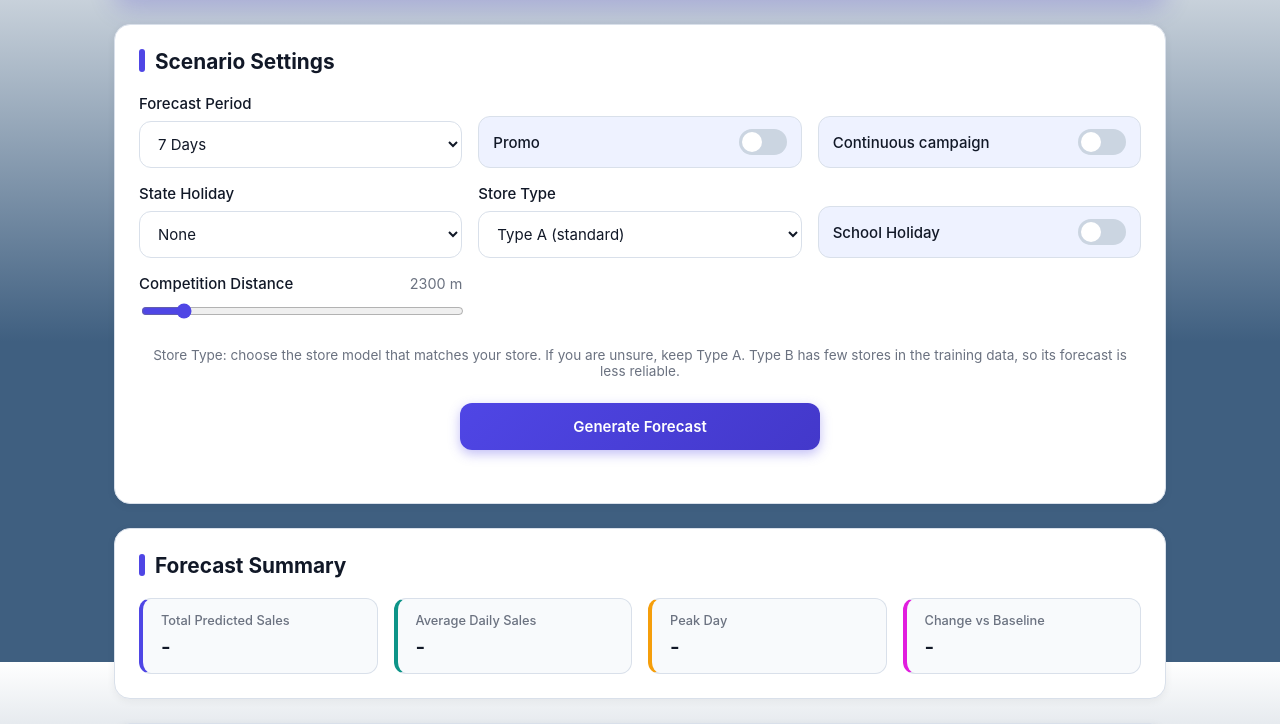
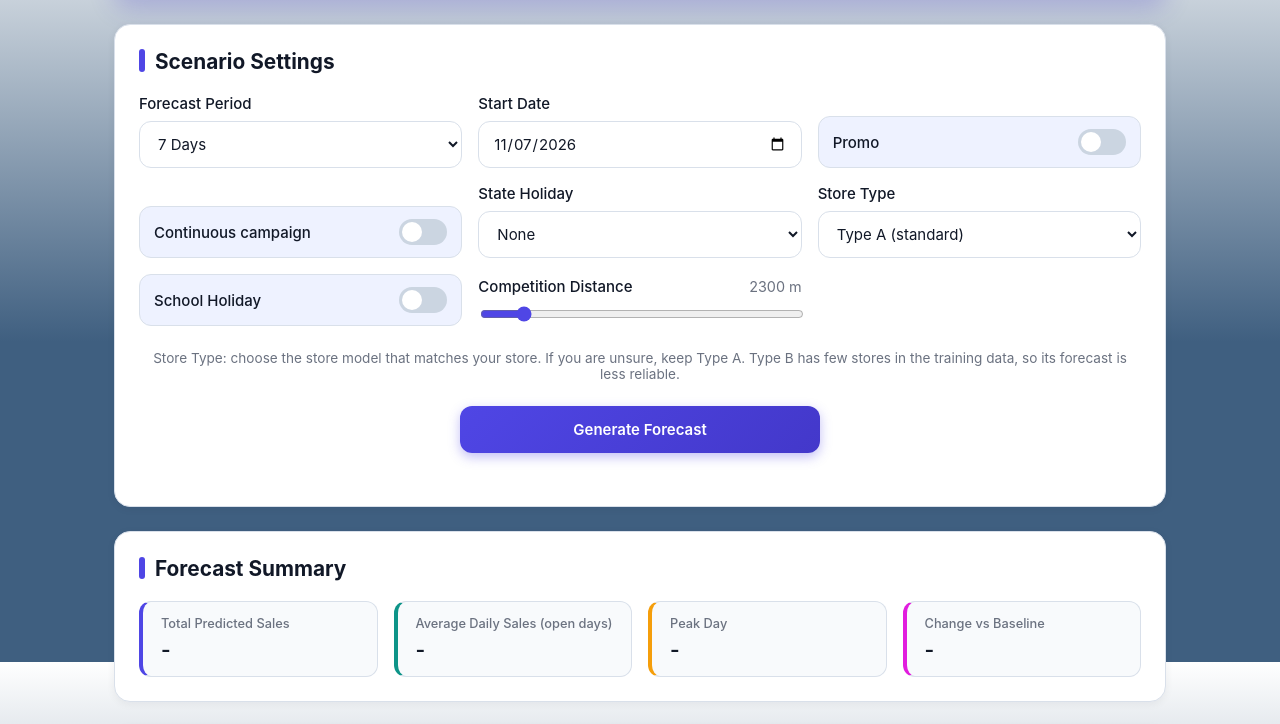
Before and after one commit to ANZ910/SCENARIO-BASED-DEMAND-FORECASTING-FOR-RETAIL-SALES-USING-MACHINE-LEARNING, a Flask app: page / in a window 1280 px wide. Shown: the part 138-862 px from the top of the page. Run offline with Flask 3, Linux system fonts and the light colour scheme; parts of the project's set-up code (start-up, migrations or seed data) failed here and were passed over; some libraries are stand-ins or nearby versions.

Commit message:
add promo days, duration and start date

```diff
--- a/app.py
+++ b/app.py
@@ -1,3 +1,6 @@
+import re
+from datetime import date, timedelta
+
 from flask import Flask, render_template, request, jsonify
 import predict
 
@@ -7,6 +10,19 @@ app = Flask(__name__)
 def index():
     return render_template("index.html")
 
+
+def parse_iso_date(value):
+    """Return a date for a 'YYYY-MM-DD' string between 2000 and 2100, else None"""
+
+    if not isinstance(value, str) or not re.fullmatch(r"\d{4}-\d{2}-\d{2}", value):
+        return None
+    try:
+        parsed = date.fromisoformat(value)
+    except ValueError:
+        return None
+    if not 2000 <= parsed.year <= 2100:
+        return None
+    return parsed
 
 
 def validate_inputs(data):
@@ -19,9 +35,35 @@ def validate_inputs(data):
     if period not in [7, 14, 30]:
         return None, "forecast_period_days must be 7, 14, or 30"
 
-    for name in ("promo", "promo2", "school_holiday"):
+    for name in ("promo2", "school_holiday"):
         if data.get(name) not in (0,1):
             return None, f"{name} must be 0 or 1"
+
+    # start_date is optional: if it is missing, predict.py starts tomorrow
+    start_date = None
+    if data.get("start_date") is not None:
+        start_date = parse_iso_date(data["start_date"])
+        if start_date is None:
+            return None, "start_date must be a date written as YYYY-MM-DD"
+
+    # promo_dates: the real dates that get Promo = 1 (empty list = no promo)
+    raw_promo_dates = data.get("promo_dates", [])
+    if not isinstance(raw_promo_dates, list) or len(raw_promo_dates) > period:
+        return None, f"promo_dates must be a list of at most {period} dates"
+
+    promo_dates = []
+    for raw in raw_promo_dates:
+        parsed = parse_iso_date(raw)
+        if parsed is None:
+            return None, "promo_dates must contain dates written as YYYY-MM-DD"
+        promo_dates.append(parsed)
+
+    if promo_dates:
+        if start_date is None:
+            return None, "start_date is required when promo_dates is given"
+        last_day = start_date + timedelta(days=period - 1)
+        if any(d < start_date or d > last_day for d in promo_dates):
+            return None, "every promo date must fall inside the forecast period"
 
     label = data.get("state_holiday_label")
     if not isinstance(label, str) or label not in predict.STATE_HOLIDAY_OPTIONS:
@@ -39,7 +81,8 @@ def validate_inputs(data):
 
     cleaned = {
         "forecast_period_days": int(period),
-        "promo": int(data["promo"]),
+        "start_date": start_date,
+        "promo_dates": sorted(set(promo_dates)),
         "promo2": int(data["promo2"]),
         "state_holiday_label": label,
         "school_holiday": int(data["school_holiday"]),
--- a/static/script.js
+++ b/static/script.js
@@ -1,5 +1,3 @@
-
-// script.js
 // Front-end logic for the Demand Forecasting Dashboard.
 // Reads the scenario inputs, sends them to Flask (/forecast),
 // then draws both charts and fills in the summary cards.
@@ -10,6 +8,7 @@ const BASELINE_COLOR = "#42474d";
 
 // Grab the elements we need (by the ids in index.html)
 const periodSelect   = document.getElementById("forecast-period");
+const startDateInput = document.getElementById("start-date");
 const promoBox       = document.getElementById("promo");
 const promo2Box      = document.getElementById("promo2");
 const holidaySelect  = document.getElementById("state-holiday");
@@ -19,17 +18,217 @@ const distanceSlider = document.getElementById("competition-distance");
 const distanceValue  = document.getElementById("distance-value");
 const button         = document.getElementById("forecast-button");
 const errorMessage   = document.getElementById("error-message");
+const promoDaysBlock = document.getElementById("promo-days");
+const calendarEl     = document.getElementById("promo-calendar");
+const promoCountEl   = document.getElementById("promo-count");
 
 // Show the slider's current number as the user drags it
 distanceSlider.addEventListener("input", () => {
   distanceValue.textContent = distanceSlider.value;
 });
 
+
+// ---------- Promo days calendar ----------
+
+const WEEKDAY_NAMES = ["Mon", "Tue", "Wed", "Thu", "Fri", "Sat", "Sun"];
+const MONTH_NAMES = ["Jan", "Feb", "Mar", "Apr", "May", "Jun",
+                     "Jul", "Aug", "Sep", "Oct", "Nov", "Dec"];
+
+// The dates (as "YYYY-MM-DD") the user has ticked for promo
+const selectedPromoDates = new Set();
+
+// Date -> "YYYY-MM-DD" using local date parts (toISOString would shift the day by time zone)
+function toISO(date) {
+  const y = date.getFullYear();
+  const m = String(date.getMonth() + 1).padStart(2, "0");
+  const d = String(date.getDate()).padStart(2, "0");
+  return `${y}-${m}-${d}`;
+}
+
+// "YYYY-MM-DD" -> Date at local midnight
+function parseISO(text) {
+  const [y, m, d] = text.split("-").map(Number);
+  return new Date(y, m - 1, d);
+}
+
+// Monday = 0 ... Sunday = 6
+function weekdayIndex(date) {
+  return (date.getDay() + 6) % 7;
+}
+
+// Tomorrow in the user's own time zone
+function setDefaultStartDate() {
+  const tomorrow = new Date();
+  tomorrow.setDate(tomorrow.getDate() + 1);
+  startDateInput.value = toISO(tomorrow);
+}
+
+// Every real date in the forecast window ([] if the start date is empty or invalid)
+function getForecastDates() {
+  if (!/^\d{4}-\d{2}-\d{2}$/.test(startDateInput.value)) return [];
+  const start = parseISO(startDateInput.value);
+  if (isNaN(start)) return [];
+
+  const days = Number(periodSelect.value);
+  const dates = [];
+  for (let i = 0; i < days; i++) {
+    dates.push(new Date(start.getFullYear(), start.getMonth(), start.getDate() + i));
+  }
+  return dates;
+}
+
+// Type C stores are closed on Sundays, so promo has no effect there
+function isClosed(date) {
+  return storeTypeSelect.value === "c" && weekdayIndex(date) === 6;
+}
+
+// How many open days there are, and how many of them have promo
+function promoStats() {
+  const dates = getForecastDates();
+  const openDates = dates.filter(d => !isClosed(d));
+  const picked = openDates.filter(d => selectedPromoDates.has(toISO(d))).length;
+  return { total: dates.length, open: openDates.length, picked: picked };
+}
+
+function updatePromoCount() {
+  const stats = promoStats();
+  if (stats.total === 0) {
+    promoCountEl.textContent = "Choose a start date to pick promo days.";
+    return;
+  }
+  let text = `${stats.picked} of ${stats.open} open days with promo`;
+  if (stats.open < stats.total) {
+    text += " (Type C is closed on Sundays)";
+  }
+  promoCountEl.textContent = text;
+}
+
+// Drop ticked dates that are no longer inside the forecast window
+function pruneSelection() {
+  const valid = new Set(getForecastDates().map(toISO));
+  [...selectedPromoDates].forEach(iso => {
+    if (!valid.has(iso)) selectedPromoDates.delete(iso);
+  });
+}
+
+// Draw the calendar: Mon-Sun header, blank cells before the first date, then one button per date
+function renderCalendar() {
+  calendarEl.replaceChildren();
+
+  const dates = getForecastDates();
+  if (dates.length > 0) {
+    WEEKDAY_NAMES.forEach(name => {
+      const head = document.createElement("div");
+      head.className = "calendar-head";
+      head.textContent = name;
+      calendarEl.appendChild(head);
+    });
+
+    for (let i = 0; i < weekdayIndex(dates[0]); i++) {
+      calendarEl.appendChild(document.createElement("div"));
+    }
+
+    dates.forEach((date, i) => {
+      const iso = toISO(date);
+      const cell = document.createElement("button");
+      cell.type = "button";
+      cell.className = "day-cell";
+      cell.dataset.date = iso;
+
+      const num = document.createElement("span");
+      num.className = "day-num";
+      num.textContent = date.getDate();
+      cell.appendChild(num);
+
+      // Show the month on the first cell and on the 1st of each month
+      if (i === 0 || date.getDate() === 1) {
+        const month = document.createElement("span");
+        month.className = "day-month";
+        month.textContent = MONTH_NAMES[date.getMonth()];
+        cell.appendChild(month);
+      }
+
+      if (isClosed(date)) {
+        cell.classList.add("closed");
+        cell.setAttribute("aria-disabled", "true");
+        cell.title = "Closed on Sundays (Type C)";
+      } else {
+        const on = selectedPromoDates.has(iso);
+        cell.classList.toggle("selected", on);
+        cell.setAttribute("aria-pressed", String(on));
+      }
+
+      calendarEl.appendChild(cell);
+    });
+  }
+
+  updatePromoCount();
+}
+
+// Tick or untick one date (only that cell is updated, so keyboard focus stays on it)
+calendarEl.addEventListener("click", event => {
+  const cell = event.target.closest(".day-cell");
+  if (!cell || cell.classList.contains("closed")) return;
+
+  const iso = cell.dataset.date;
+  const on = !selectedPromoDates.has(iso);
+  if (on) selectedPromoDates.add(iso); else selectedPromoDates.delete(iso);
+
+  cell.classList.toggle("selected", on);
+  cell.setAttribute("aria-pressed", String(on));
+  updatePromoCount();
+});
+
+// Presets replace the current selection. Closed days are skipped.
+function applyPreset(name) {
+  selectedPromoDates.clear();
+
+  if (name !== "clear") {
+    getForecastDates().forEach((date, i) => {
+      if (isClosed(date)) return;
+      const weekday = weekdayIndex(date);
+      const on =
+        name === "every" ||
+        (name === "weekdays" && weekday < 5) ||
+        (name === "weekends" && weekday >= 5) ||
+        (name === "first-week" && i < 7);
+      if (on) selectedPromoDates.add(toISO(date));
+    });
+  }
+
+  renderCalendar();
+}
+
+document.querySelectorAll("[data-preset]").forEach(btn => {
+  btn.addEventListener("click", () => applyPreset(btn.dataset.preset));
+});
+
+// The calendar only shows while Promo is ON; start with Weekdays so it is never empty
+promoBox.addEventListener("change", () => {
+  promoDaysBlock.hidden = !promoBox.checked;
+  if (promoBox.checked && selectedPromoDates.size === 0) {
+    applyPreset("weekdays");
+  }
+});
+
+// A new period or start date moves the window; a new store type changes which days are closed
+function onWindowChange() {
+  pruneSelection();
+  renderCalendar();
+}
+periodSelect.addEventListener("change", onWindowChange);
+startDateInput.addEventListener("change", onWindowChange);
+storeTypeSelect.addEventListener("change", renderCalendar);
+
+
+// ---------- Forecast request ----------
+
 // Read every input and build the JSON that /forecast expects
 function getInputs() {
   return {
     forecast_period_days: Number(periodSelect.value),
-    promo: promoBox.checked ? 1 : 0,
+    start_date: startDateInput.value,
+    promo_dates: promoBox.checked ? [...selectedPromoDates].sort() : [],
     promo2: promo2Box.checked ? 1 : 0,
     state_holiday_label: holidaySelect.value,
     school_holiday: schoolBox.checked ? 1 : 0,
@@ -138,6 +337,18 @@ function drawComparisonChart(result) {
 // Send the inputs to Flask and handle the reply
 async function runForecast() {
   errorMessage.textContent = "";
+
+  // Check the promo days before sending anything
+  const stats = promoStats();
+  if (stats.total === 0) {
+    errorMessage.textContent = "Choose a start date.";
+    return;
+  }
+  if (promoBox.checked && stats.picked === 0) {
+    errorMessage.textContent = "Pick at least one open promo day, or switch Promo off.";
+    return;
+  }
+
   button.disabled = true;
   button.textContent = "Generating...";
 
@@ -241,3 +452,13 @@ function showInsights(result) {
 }
 
 button.addEventListener("click", runForecast);
+
+
+// ---------- Start-up ----------
+setDefaultStartDate();
+promoDaysBlock.hidden = !promoBox.checked;
+if (promoBox.checked) {
+  applyPreset("weekdays");   // the browser can restore a ticked Promo box on reload
+} else {
+  renderCalendar();
+}
--- a/static/style.css
+++ b/static/style.css
@@ -108,7 +108,8 @@ body {
   font-weight: 500;
 }
 
-select {
+select,
+input[type="date"] {
   width: 100%;
   padding: 12px 14px;
   font: inherit;
--- a/templates/index.html
+++ b/templates/index.html
@@ -30,6 +30,11 @@
                         <option value="14">14 Days</option>
                         <option value="30">30 Days</option>
                     </select>
+                </div>
+
+                <div class="field">
+                    <label for="start-date">Start Date</label>
+                    <input type="date" id="start-date">
                 </div>
 
                 <label class="toggle-row">
@@ -85,6 +90,23 @@
                            min="0" max="20000" step="100" value="2300">
                 </div>
 
+                <!-- Promo days: only shown while Promo is ON -->
+                <div class="promo-days" id="promo-days" hidden>
+                    <div class="promo-days-header">
+                        <span class="promo-days-title">Promo days</span>
+                        <div class="presets" role="group" aria-label="Promo day presets">
+                            <button type="button" class="preset-button" data-preset="every">Every day</button>
+                            <button type="button" class="preset-button" data-preset="weekdays">Weekdays</button>
+                            <button type="button" class="preset-button" data-preset="weekends">Weekends</button>
+                            <button type="button" class="preset-button" data-preset="first-week">First week</button>
+                            <button type="button" class="preset-button" data-preset="clear">Clear</button>
+                        </div>
+                    </div>
+                    <div class="calendar" id="promo-calendar" role="group"
+                         aria-label="Pick the dates that have promo"></div>
+                    <p class="promo-count" id="promo-count" aria-live="polite"></p>
+                </div>
+
             </div>
 
             <p class="form-note">
@@ -106,7 +128,7 @@
                     <p id="total-sales">-</p>
                 </div>
                 <div class="card">
-                    <h3>Average Daily Sales</h3>
+                    <h3>Average Daily Sales (open days)</h3>
                     <p id="average-sales">-</p>
                 </div>
                 <div class="card">
```
Also changed, not shown: other parts of static/style.css (+118 -1 lines), predict.py (+32 -11 lines).
